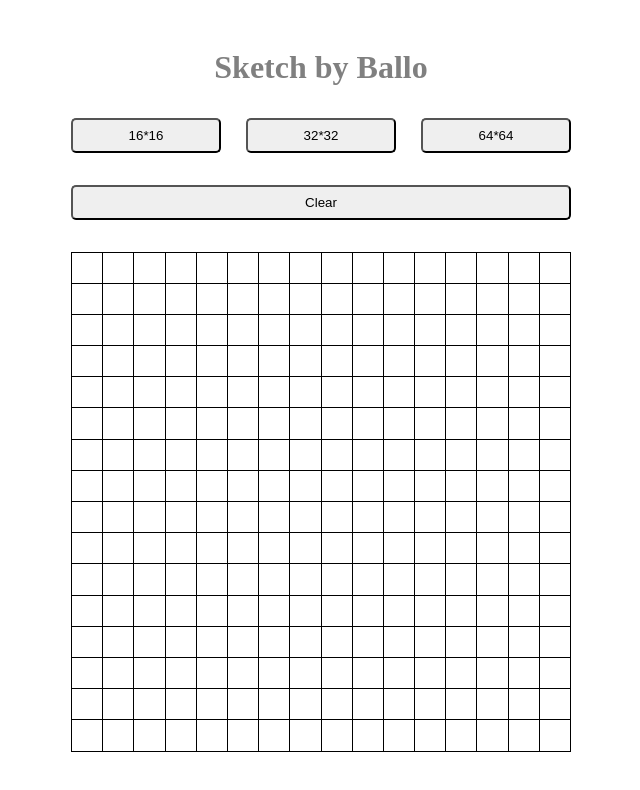
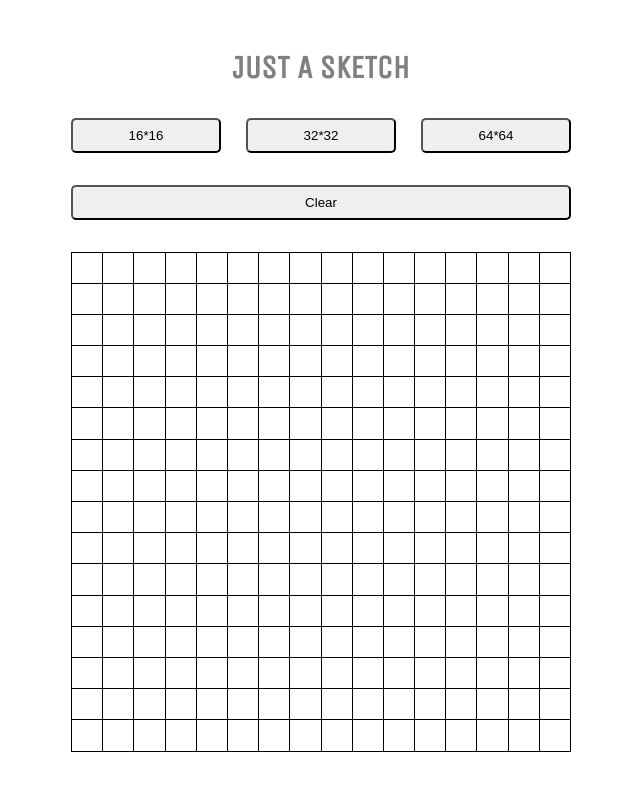
Before and after one commit to thanosballo/Sketch, a plain HTML site: page index.html in a window 1280 px wide. Shown: the whole page, without its empty margins (319-959 px from the left). Drawn offline with nearby package versions, Linux system fonts and the light colour scheme.

Commit message:
final usability

```diff
--- a/index.html
+++ b/index.html
@@ -9,7 +9,8 @@
     <script src="script.js" defer></script>
 </head>
 <body>
-    <h1>Sketch by Ballo</h1>
+    <div class="wrapper">
+        <h1>JUST A SKETCH</h1>
         <div class="button-wrapper">
         <button class="grid-btn" data-grid="16">16*16</button>
         <button class="grid-btn" data-grid="32">32*32</button>
@@ -18,5 +19,6 @@
         <button class="clear-btn">Clear</button>
         <div class="container border container16">
         </div>
+    </div>
 </body>
 </html>
--- a/script.js
+++ b/script.js
@@ -1,7 +1,10 @@
 const container=document.querySelector(".container");
 const clear=document.querySelector(".clear-btn");
+let boxes=Array.from(document.querySelectorAll(".box"));
 let i=0;
 let gridOption=0;
+
+
 function gridConstructor(gridCol){
 for (i=0;i<gridCol*gridCol;i++){
     const div=document.createElement('div');
@@ -9,7 +12,6 @@ for (i=0;i<gridCol*gridCol;i++){
     container.appendChild(div);
 };
 };
-gridConstructor(16);
 
 function boxRemoval(){
 boxes=Array.from(document.querySelectorAll(".box"));
@@ -18,7 +20,7 @@ boxes.forEach(div => {
         console.log("remove boxes");
 })
 }
-let boxes=Array.from(document.querySelectorAll(".box"));
+
 function buttonListener(){
 boxes.forEach(div => {
     div.addEventListener("mouseover",()=>{
@@ -31,6 +33,7 @@ clear.addEventListener("click",()=>{
     });
 });
 };
+gridConstructor(16);
 buttonListener();
 
 const buttons=Array.from(document.querySelectorAll(".grid-btn"));
--- a/style.css
+++ b/style.css
@@ -1,3 +1,5 @@
+@import url('https://fonts.googleapis.com/css2?family=Unica+One&display=swap');
+
 * {
     margin: 0;
     padding: 0;
@@ -9,6 +11,13 @@ body {
     flex-direction: column;
     justify-content: center;
     align-items: center;
+    font-family:'Unica One', serif ;
+}
+.wrapper {
+    display: flex;
+    justify-content: center;
+    align-items: center;
+    flex-direction: column;
 }
 h1 {
     color: grey;
```
Lines whose indentation alone changed are shown as unchanged.
